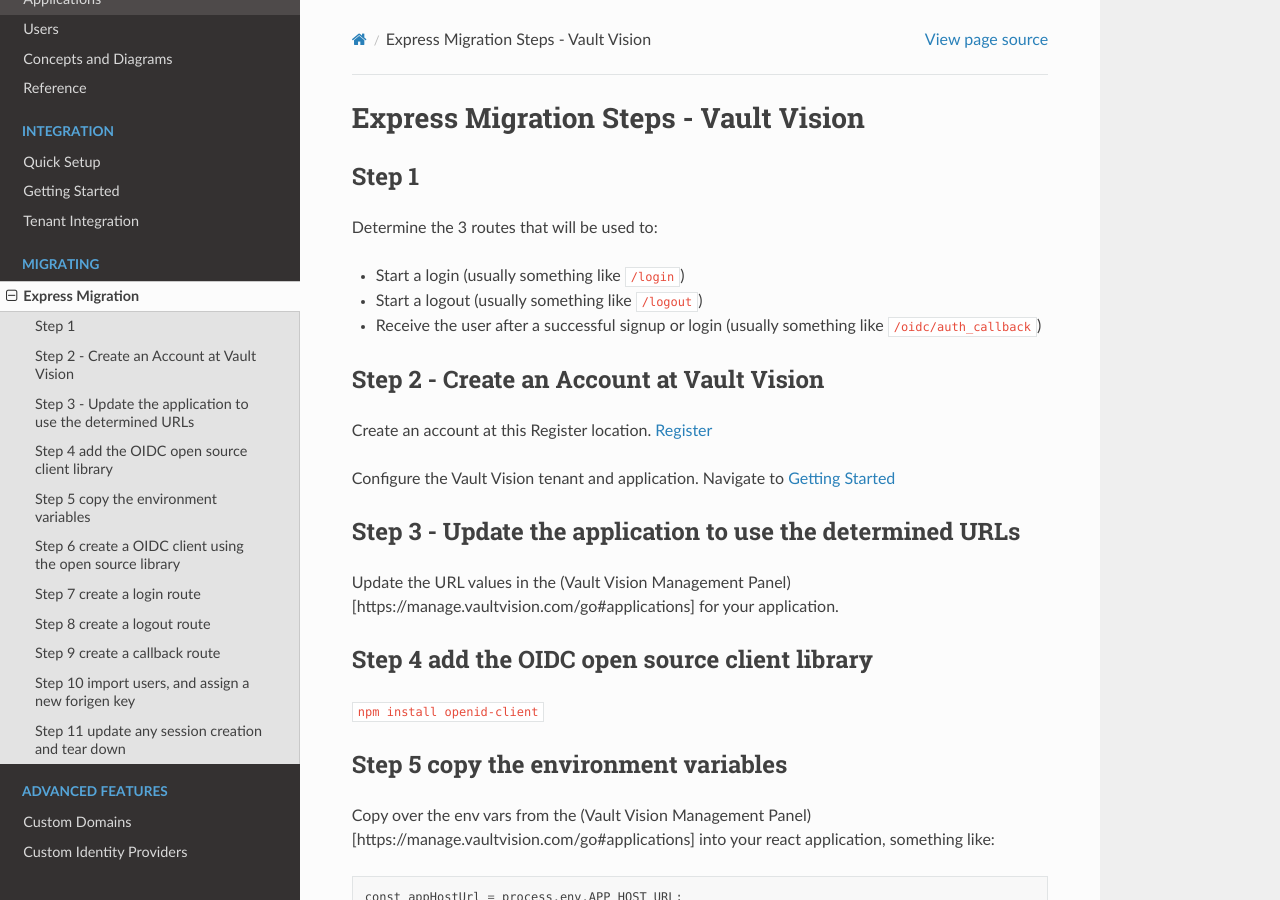
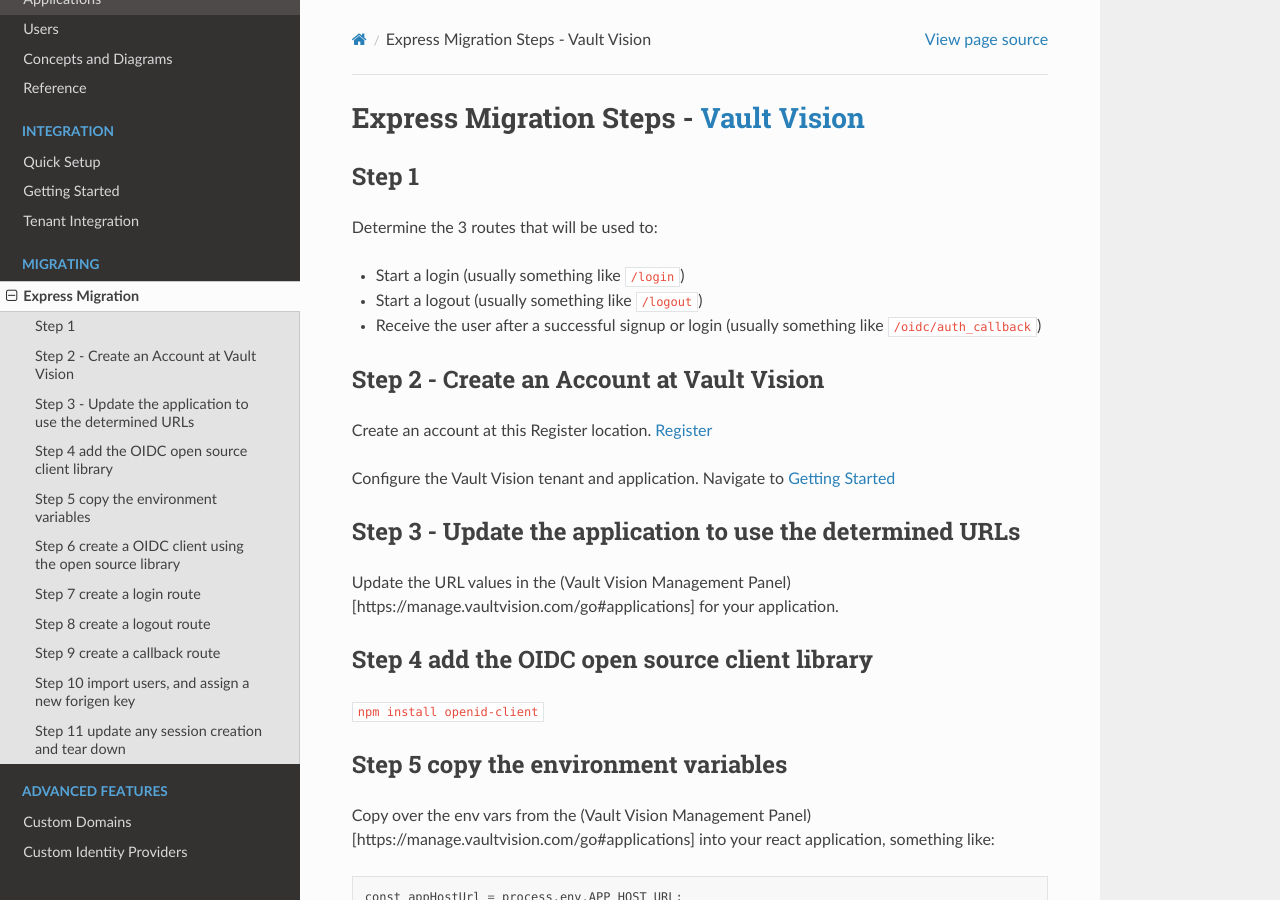
Before and after one commit to vaultvision/docs, a Sphinx documentation site: the page built from docs/source/express_migration.md, in a window 1280 px wide and 900 px high. Built offline with Sphinx 7.4.7 and the Read the Docs theme 2.0.0, drawn with Linux system fonts in a browser that asks for light colours; part of the change alters nothing that is shown.

```diff
--- a/docs/source/express_migration.md
+++ b/docs/source/express_migration.md
@@ -1,4 +1,4 @@
-Express Migration Steps - Vault Vision
+Express Migration Steps - [Vault Vision](https://vaultvision.com)
 ==================
 
 ## Step 1
```
